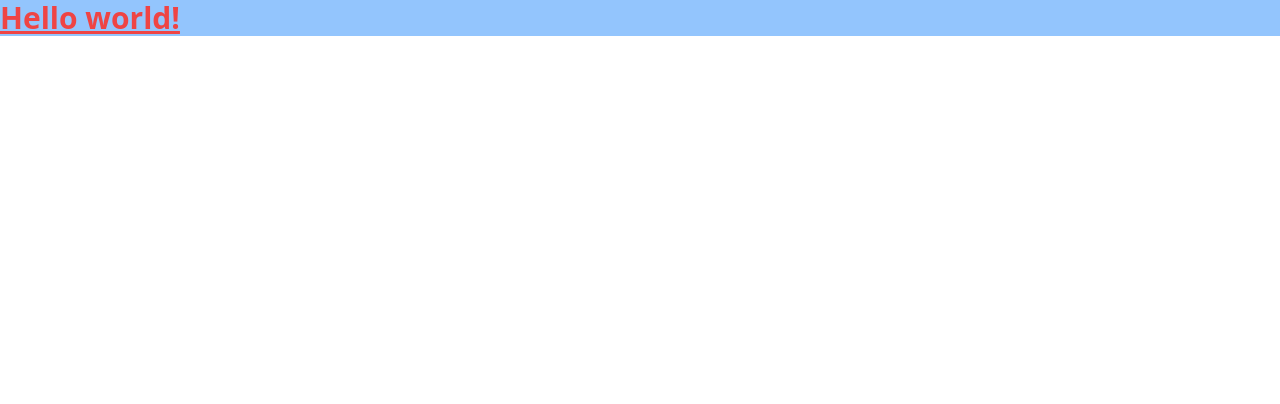
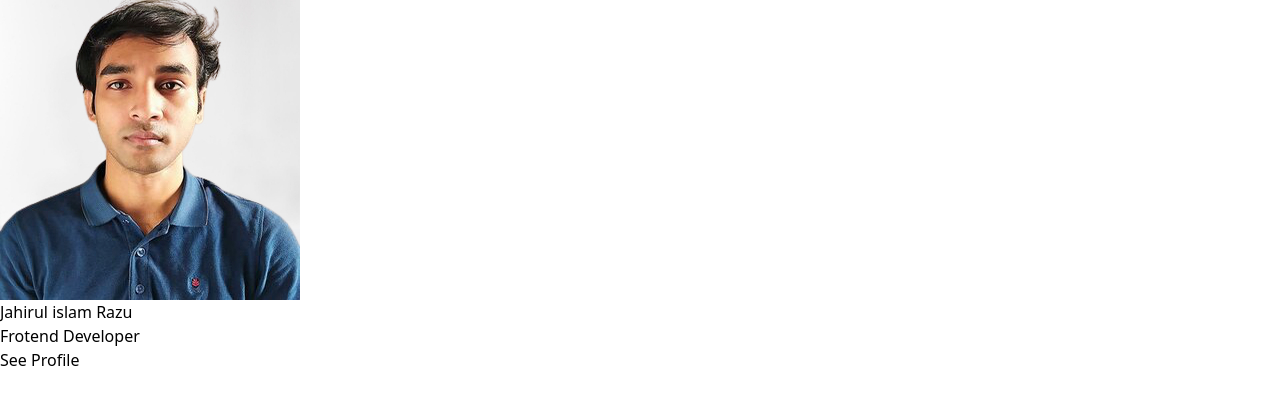
Before and after one commit to jir52bd/tailwind-basic, a website: page src/index.html in a window 1280 px wide. Drawn offline with Linux system fonts and the light colour scheme.

Commit message:
Basic skeleton

```diff
--- a/src/index.html
+++ b/src/index.html
@@ -5,9 +5,17 @@
   <meta name="viewport" content="width=device-width, initial-scale=1.0">
   <link href="./output.css" rel="stylesheet">
 </head>
-<body>
-  <h1 class="text-3xl font-bold underline text-red-500 bg-blue-300">
-    Hello world!
-  </h1>
+<body class="h-screen">
+  <div>
+    <img src="./images/razu.jpg" alt="Logo Image">
+    <div>
+      <div>
+        <p>Jahirul islam Razu</p>
+        <p>Frotend Developer</p>
+      </div>
+      <button>See Profile</button>
+    </div>
+  </div>
+
 </body>
 </html>
```
Also changed, not shown: src/images/razu.jpg (added).
